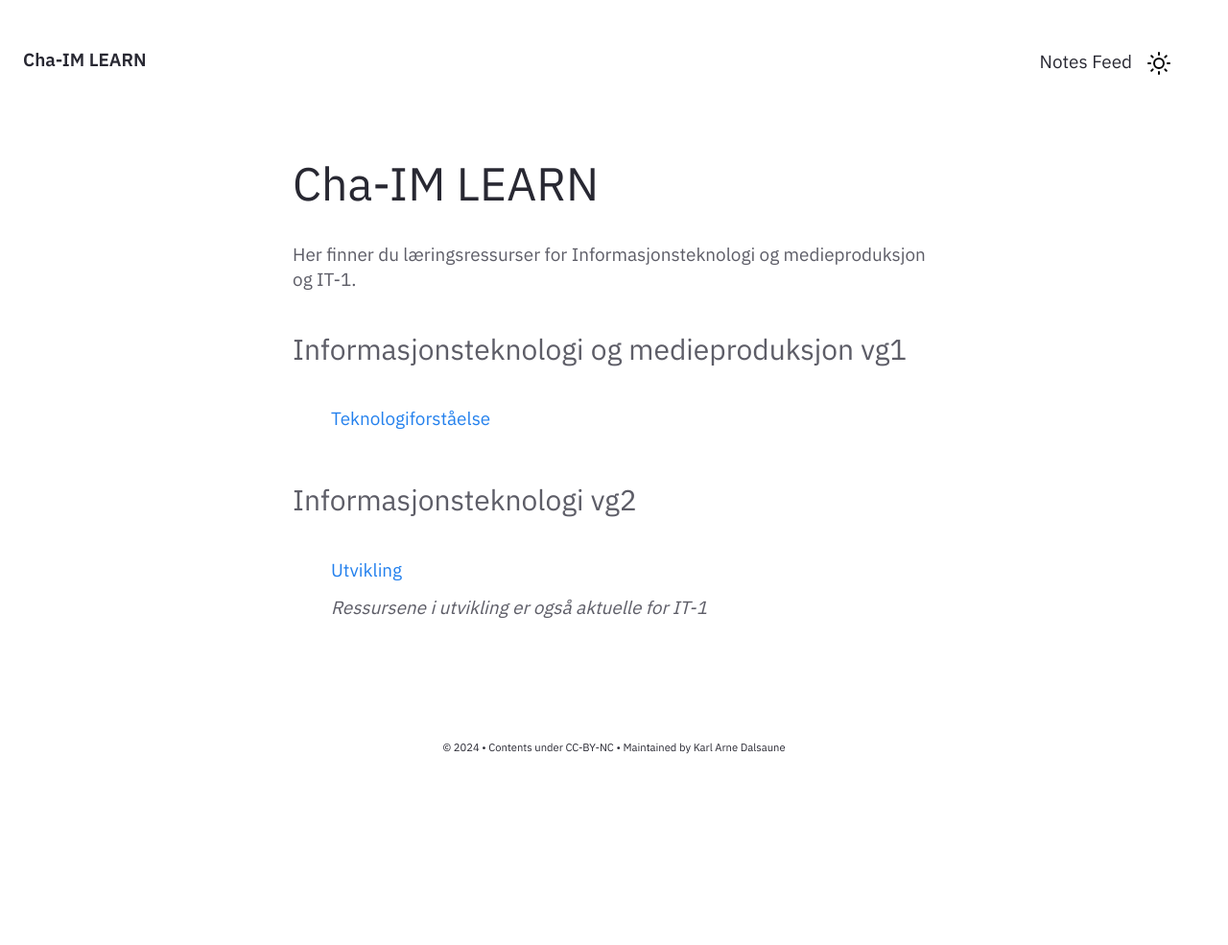
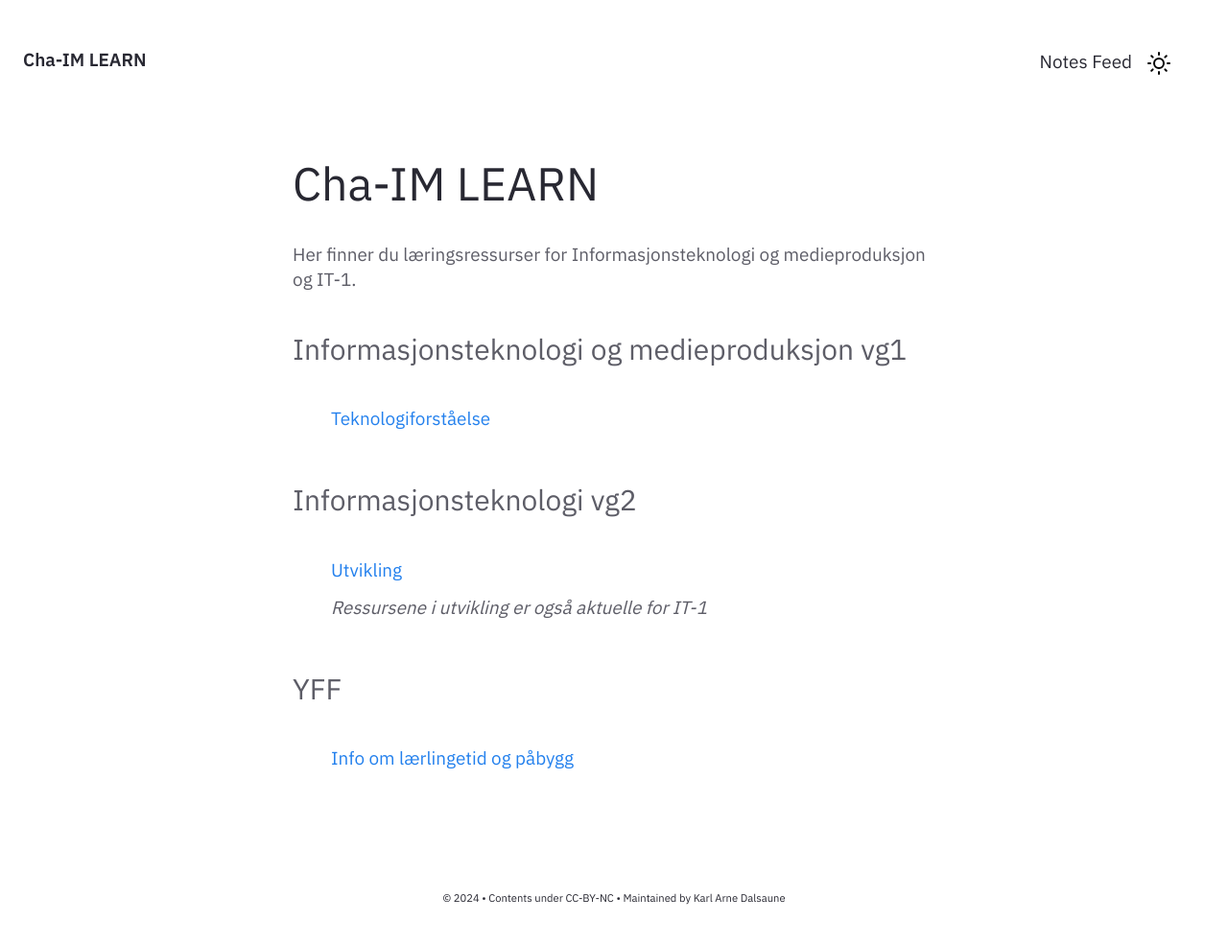
Before and after one commit to Cha-IM/cha-im.github.io, a Jekyll site: the page built from pages/index.md, in a window 1280 px wide. Shown: the whole page at 96% size. Built offline with Jekyll 4.4.1, drawn with Linux system fonts in a browser that asks for light colours; before the commit the page ends 900 px from its top, so only the background shows below that.

Commit message:
Add YFF section with link to apprenticeship info

```diff
--- a/_includes/Homepage.html
+++ b/_includes/Homepage.html
@@ -18,5 +18,12 @@
     </li>
 </ul>
 
+<h3>YFF</h3>
+        <ul>
+            <li>
+                <a href="note/Info-om-lærlingetid-og-påbygg">Info om lærlingetid og påbygg</a>
+            </li>
+        </ul>
+
 
 </div> </div>
```
